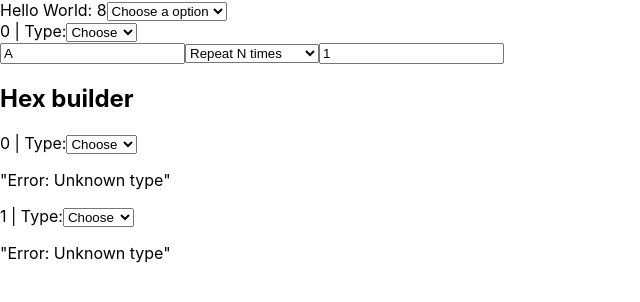
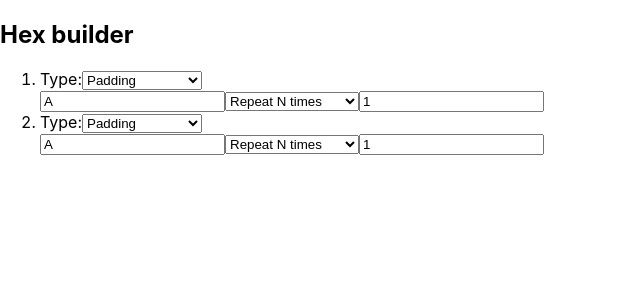
Before and after one commit to six-two/react_payload_builder, a React (Create React App) app: page / in a window 1280 px wide. Shown: the top 302 px of the page, without its empty margins (0-640 px from the left). Built offline with nearby package versions, Linux system fonts and the light colour scheme.

Commit message:
Fixed lots of errors and bad design.

```diff
--- a/src/App.js
+++ b/src/App.js
@@ -1,43 +1,45 @@
 import React from 'react';
 import './App.css';
-import HexElementView from './app/HexElementView'
 import HexBuilderListView from './app/HexBuilderListView'
-import HexBuilderStore from './app/HexBuilderStore'
-import ChooseOptionView from './app/ChooseOptionView'
+import Padding from './app/hextypes/Padding'
 
-var obj = {
-count_bytes: function(string) {
-    var i = 0;
-    var byte_count = 0;
-    while (i < string.length){
-        if (string[i] === "\\" && i + 1 < string.length && string[i+1] === "x"){
-            i += 4;
-        } else {
-            i += 1;
-        }
-        byte_count += 1;
-    }
-    return byte_count;
-}
-}
+//var obj = {
+//count_bytes: function(string) {
+//    var i = 0;
+//    var byte_count = 0;
+//    while (i < string.length){
+//        if (string[i] === "\\" && i + 1 < string.length && string[i+1] === "x"){
+//            i += 4;
+//        } else {
+//            i += 1;
+//        }
+//        byte_count += 1;
+//    }
+//    return byte_count;
+//}
+//}
 
 class HelloMessage extends React.Component {
     constructor() {
-    super();
-    this.state = {store: new HexBuilderStore()};
-    this.state.store.add();
-    this.state.store.add();
+        super();
+        this.state = { entries: [
+                {key: 0, data: Padding.defaultValues},
+                {key: 1, data: Padding.defaultValues}
+            ], a: 0};
+        this.onChange = this.onChange.bind(this);
     }
 
   render() {
     return (
       <div>
-        Hello World: {obj.count_bytes("abcd\\x55efg")}
-        <ChooseOptionView options={["a", "b", "c", "def", "g, h, i"]} onChange={console.log} />
-        <HexElementView key={0} store={this.state.store} index={0} type="Padding" />
-        <HexBuilderListView store={this.state.store} />
+        <HexBuilderListView entries={this.state.entries} onChange={this.onChange} />
       </div>
     );
+  }
+
+  onChange() {
+    console.log("App go onChange");
+    this.setState(Object.assign({}, this.state, {a: this.state.a + 1}));
   }
 }
 
--- a/src/app/ChooseOptionView.js
+++ b/src/app/ChooseOptionView.js
@@ -2,38 +2,31 @@ import React from 'react';
 import PropTypes from 'prop-types';
 
 class ChooseOptionView extends React.Component {
-    constructor(props) {
-        super(props);
-        var initialValue = props.initialValue? props.initialValue : "";
-        this.state = {value: initialValue}
-        // Prevent crash
-        this.handleChange = this.handleChange.bind(this);
-    }
+//    constructor(props) {
+//        super(props);
+//    }
 
-    handleChange(event) {
-        const new_value = event.target.value
-        this.setState({            value: new_value        });
-        console.debug("[ChooseOptionView] "+new_value);
-        if (this.props.onChange) {
-            this.props.onChange(new_value);
-        }
+    static defaultValue() {
+        return "";
     }
 
     render() {
-        return (<select id="choose-option" onChange={this.handleChange} value={this.state.value}>
-             <option value="" selected disabled hidden>
-             {this.props.prompt ? this.props.prompt : "Choose a option"}
+        return (<select onChange={(event) => {this.props.onChange(event.target.value)}} value={this.props.value}>
+             <option value="" key={-1} disabled hidden>
+                {this.props.prompt ? this.props.prompt : "Choose a option"}
              </option>
-                {this.props.options.map((value) => {return <option value={value}>{value}</option>;})}
+             {this.props.options.map((value, i) => {
+                return <option value={value} key={i}>{value}</option>;
+             })}
          </select>);
     }
 }
 
 ChooseOptionView.propTypes = {
     prompt: PropTypes.string,
-    initialValue: PropTypes.string,
+    value: PropTypes.string.isRequired,
     options: PropTypes.array.isRequired,
-    callback: PropTypes.func,
+    onChange: PropTypes.func.isRequired,
 }
 
 
--- a/src/app/HexBuilderListView.js
+++ b/src/app/HexBuilderListView.js
@@ -1,25 +1,55 @@
 import React from 'react';
 import PropTypes from 'prop-types';
-import HexBuilderStore from './HexBuilderStore'
 import HexElementView from './HexElementView'
 
 
 class HexBuilderListView extends React.Component{
     constructor(props) {
         super(props);
+        this.nextId = 0
+        this.state = {entries: this.props.entries}; //entry: {key: int, data: object}
+        this.onItemChange = this.onItemChange.bind(this);
+        this.onItemDeleted = this.onItemDeleted.bind(this);
     }
 
     render() {
-        return <div>
-        <h2>Hex builder</h2>
-        {this.props.store.elements.map((elem, index) =>
-        <HexElementView store={this.props.store} index={index} key={elem.key} data={elem.inner} />)}
-        </div>
+        return (
+            <div>
+                <h2>Hex builder</h2>
+                <ol>
+                    { this.state.entries.map((elem, index) =>
+                        <li key={elem.key}>
+                            <HexElementView
+                                index={index}
+                                data={elem.data}
+                                onChange={this.onItemChange}
+                                onDelete={this.onItemDeleted} />
+                        </li>
+                    )}
+                </ol>
+            </div>
+        );
+    }
+
+    onItemChange(index, newValue) {
+        this.state.entries[index].data = newValue;
+        this.onChange();
+    }
+
+    onItemDeleted(index) {
+        this.state.entries.splice(index, 1);
+        this.onChange();
+    }
+
+    onChange() {
+        this.props.onChange(this.state.entries);
+        console.log("List onChange");
     }
 }
 
 HexBuilderListView.propTypes = {
-                           store: PropTypes.instanceOf(HexBuilderStore)
-                       }
+   entries: PropTypes.array.isRequired, // list of {type: string, key: int, data: object}
+   onChange: PropTypes.func.isRequired,
+}
 
 export default HexBuilderListView;
--- a/src/app/HexElementView.js
+++ b/src/app/HexElementView.js
@@ -1,51 +1,68 @@
 import React from 'react';
 import PropTypes from 'prop-types';
-import HexBuilderStore from './HexBuilderStore'
 import ChooseOptionView from './ChooseOptionView'
 import Padding from './hextypes/Padding'
 
-var TYPES = ["Padding"]
+var TYPES = ["Padding", "Test123"]
 
 class HexElementView extends React.Component {
     constructor(props) {
         super(props);
         this.onTypeChange = this.onTypeChange.bind(this);
+        this.onChildChange = this.onChildChange.bind(this);
     }
 
     render() {
-        return <div>
-        {this.props.index + " | "}
-         <label for="hex-type">Type:</label>
+        return (
+            <div>
+                <label>Type:</label>
+                <ChooseOptionView value={this.props.data.type} options={TYPES} onChange={this.onTypeChange}/>
 
-            <ChooseOptionView prompt="Choose" options={TYPES} onChange={this.onTypeChange}/>
-
-         {this.renderChild(this.props.type)}
-          </div>
+                {this.renderChild(this.props.data.type)}
+            </div>
+        );
     }
 
-    onTypeChange(newValue) {
-//         event.preventDefault();
-        console.log("Key: "+this.props.key+", newType: "+newValue);
+    onTypeChange(newType) {
+        this.onChange(newType, this.defaultValues(newType));
     }
 
-    onChildChange() {
+    onChildChange(newValues) {
+        this.onChange(this.props.data.type, newValues);
+    }
+
+    onChange(newType, newValues) {
+         const newData = Object.assign(newValues, {type: newType});
+         console.debug("[HexElementView] onChange: %o", newData)
+         this.props.onChange(this.props.index, newData);
     }
 
     renderChild(type) {
         switch (type) {
-            case TYPES[0]:
-                return <Padding onChange={this.onChildChange} />
+            case Padding.type:
+                return <Padding onChange={this.onChildChange} values={this.props.data} />
             default:
-                return <p>"Error: Unknown type"</p>
+                return <span><br/>{"[Error] Unknown type: '" + type + "'"}</span>
         }
     }
-}
+
+    defaultValues(type) {
+        switch (type) {
+            case Padding.type:
+                return Padding.defaultValues;
+            default:
+                return {};
+        }
+    }
+};
+
+
 
 HexElementView.propTypes = {
-   store: PropTypes.instanceOf(HexBuilderStore),
-   key: PropTypes.number.isRequired,
+   onChange: PropTypes.func.isRequired,
+   onDelete: PropTypes.func.isRequired,
    index: PropTypes.number.isRequired,
-   data: PropTypes.object.isRequired
+   data: PropTypes.object.isRequired,
 };
 
 export default HexElementView;
--- a/src/app/hextypes/Padding.js
+++ b/src/app/hextypes/Padding.js
@@ -8,59 +8,61 @@ const REPEAT_TO = "Repeat up to index"
 class PaddingEditView extends React.Component {
     constructor(props) {
         super(props);
-        this.state = {
-            pattern: "A",
-            type: REPEAT_N,
-            number: 1,
-        }
         this.onPatternChange = this.onPatternChange.bind(this);
         this.onTypeChange = this.onTypeChange.bind(this);
         this.onNumberChange = this.onNumberChange.bind(this);
     }
 
-    static defaultValues() {
+    static get defaultValues() {
         return {
            pattern: "A",
-           type: REPEAT_N,
+           repeatType: REPEAT_N,
            number: 1,
+           type: PaddingEditView.type,
        };
     }
 
+    static get type() {
+        return "Padding"
+    }
+
     render() {
-        return <div>
-        <input type="text" value={this.state.pattern} onChange={this.onPatternChange} />
-        <ChooseOptionView options={[REPEAT_N, REPEAT_TO]} initialValue={REPEAT_N} onChange={this.onTypeChange} />
-         <input type="number" min="1" value={this.state.number} onChange={this.onNumberChange} />
-          </div>
+        return (
+            <div>
+                <input type="text"
+                    value={this.props.values.pattern}
+                    onChange={this.onPatternChange} />
+                <ChooseOptionView
+                    value={this.props.values.repeatType}
+                    onChange={this.onTypeChange}
+                    options={[REPEAT_N, REPEAT_TO]} />
+                <input type="number" min="1"
+                    value={this.props.values.number}
+                    onChange={this.onNumberChange} />
+            </div>);
     }
 
     onNumberChange(event) {
-        this.onChange(this.state.pattern, this.state.type, event.target.value);
+        this.onChange({number: event.target.value});
     }
 
     onPatternChange(event) {
-        this.onChange(event.target.value, this.state.type, this.state.number);
+        this.onChange({pattern: event.target.value});
     }
 
     onTypeChange(newValue) {
-        this.onChange(this.state.pattern, newValue, this.state.number);
+        this.onChange({repeatType: newValue});
     }
 
-    onChange(pattern, type, number) {
-        const newState = {
-            pattern: pattern,
-            type: type,
-            number: number,
-        };
-        this.setState(newState);
-        if (this.props.onChange) {
-            this.props.onChange(newState);
-        }
+    onChange(changedValues) {
+        this.props.onChange(Object.assign({}, this.props.values, changedValues));
     }
 }
 
 PaddingEditView.propTypes = {
-   onChange: PropTypes.func,
+    values: PropTypes.object.isRequired, //{number: int, pattern: string, repeatType: string, ?type: string}
+    onChange: PropTypes.func.isRequired,
 };
 
+export {REPEAT_N, REPEAT_TO};
 export default PaddingEditView;
```
